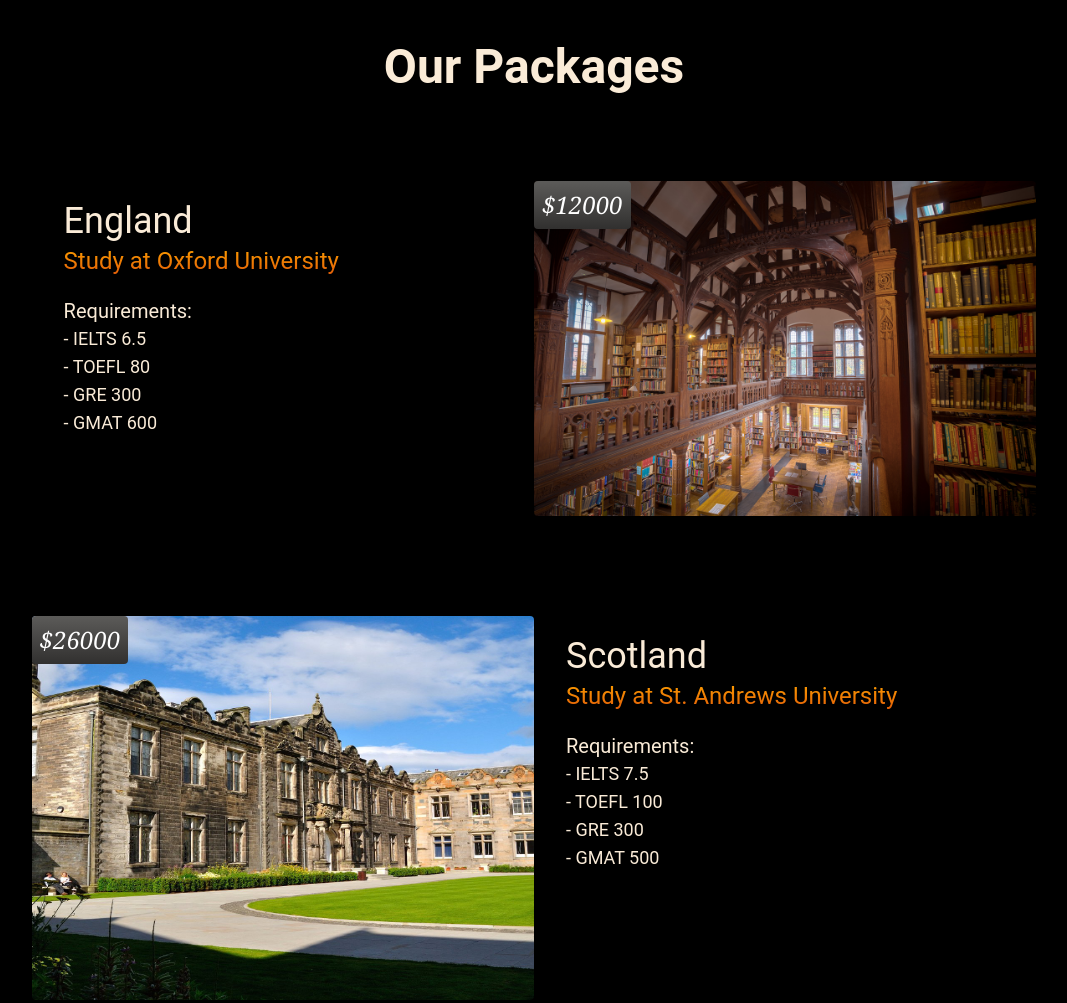
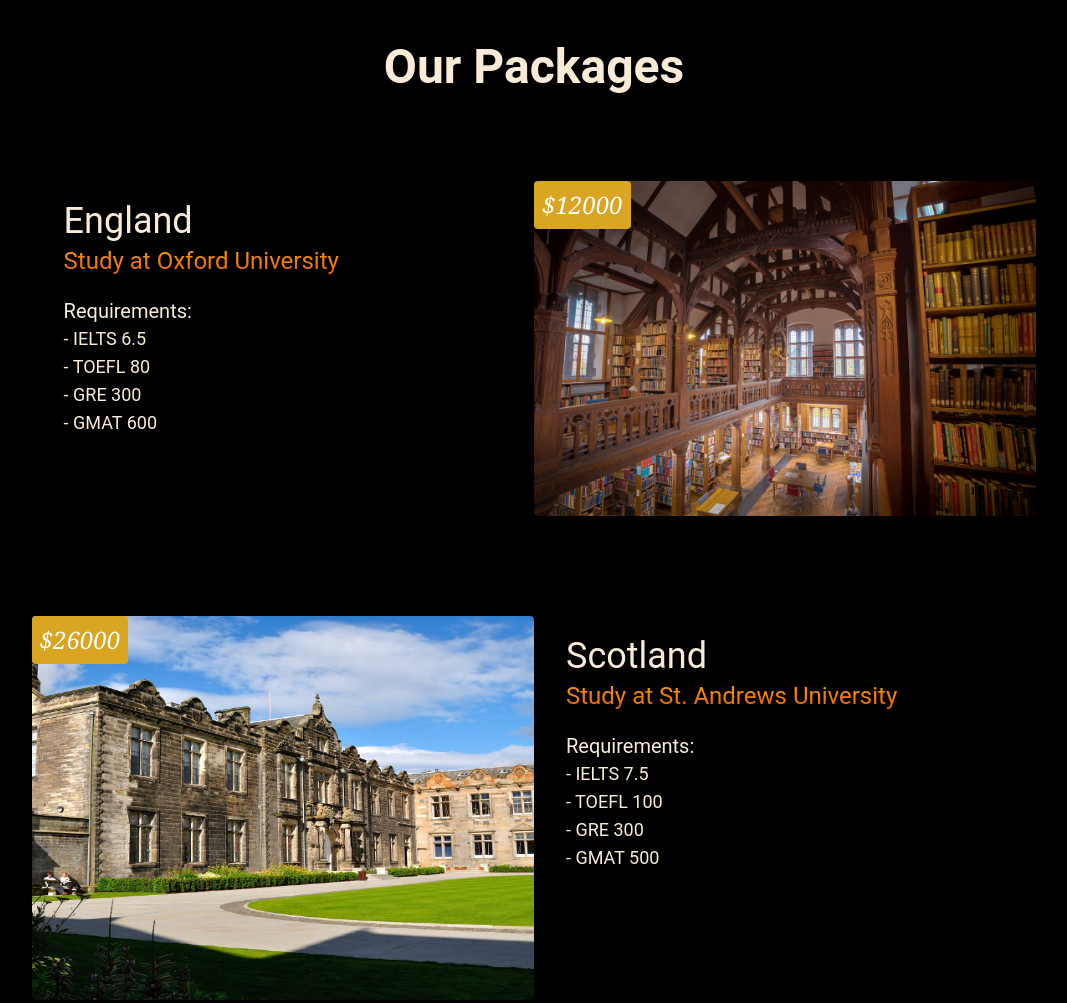
Before and after one commit to matee-safi/Legal-guide-agency, a Gatsby site: page / in a window 1280 px wide. Shown: the part 1559-2562 px from the top of the page, without its empty margins (106-1173 px from the left). Built offline with nearby package versions, Linux system fonts and the light colour scheme; Gatsby itself is replaced by a stand-in of ours.

Commit message:
change price bg color

```diff
--- a/src/components/services.js
+++ b/src/components/services.js
@@ -87,7 +87,7 @@
                 alt={item.title}
                 className="rounded max-w-lg max-h-96"
               />
-              <p className="italic font-serif absolute top-0 bg-gray left-0 bg-white p-2 price-tag text-2xl text-white rounded">
+              <p className="italic font-serif absolute top-0 bg-price left-0 bg-white p-2 price-tag text-2xl text-white rounded">
                 {item.price}
               </p>
             </div>
--- a/src/styles/global.css
+++ b/src/styles/global.css
@@ -209,8 +209,8 @@
   -webkit-text-fill-color: transparent;
 }
 
-.bg-gray {
-  background: linear-gradient(rgb(92, 91, 89), #31302f);
+.bg-price {
+  background: goldenrod;
 }
 
 @media (min-width: 768px) {
```
